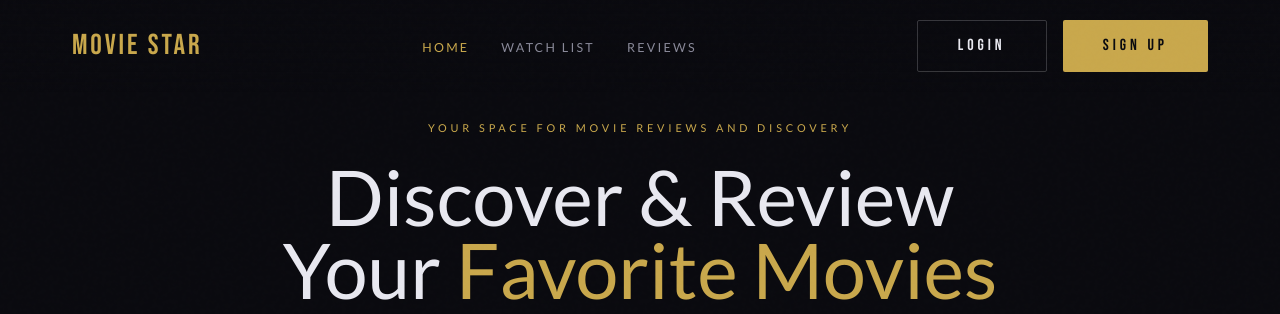
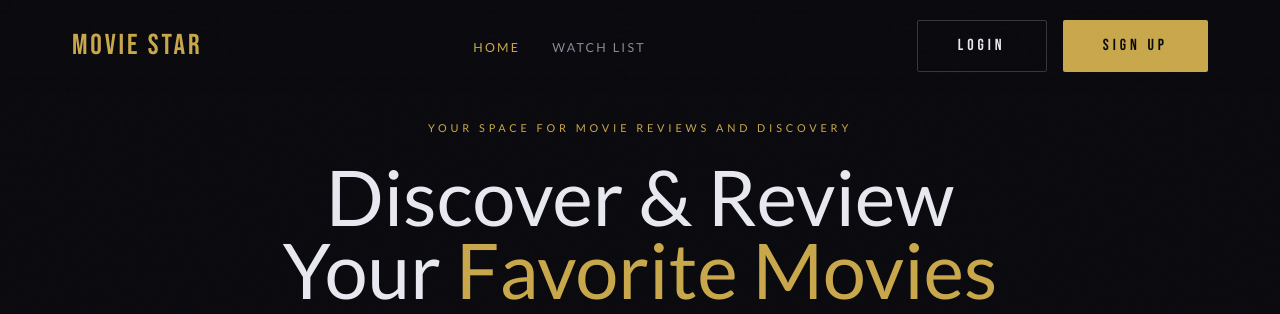
Before and after one commit to bakietle/CITS3403-AGILE-WEB-DEVELOPMENT-Project, a Python web app: template frontend/templates/home_page.html in a window 1280 px wide. Shown: the top 314 px of the page. Run offline with Jinja, Linux system fonts and the light colour scheme; the template is opened without the code that fills it, so the values that code supplies are empty; some libraries are stand-ins or nearby versions.

Commit message:
Get rid of reviews in nav bar

```diff
--- a/frontend/templates/home_page.html
+++ b/frontend/templates/home_page.html
@@ -18,7 +18,6 @@
       <ul class="nav-links">
         <li><a href="home_page.html" class="active">Home</a></li>
         <li><a href="watchlist_page.html">Watch List</a></li>
-        <li><a href="#reviews">Reviews</a></li>
       </ul>
       <div class="nav-actions" id="nav-actions">
         <a href="auth.html" class="btn-ghost auth-guest-only">Login</a>
--- a/frontend/templates/watchlist_page.html
+++ b/frontend/templates/watchlist_page.html
@@ -18,7 +18,6 @@
       <ul class="nav-links">
         <li><a href="home_page.html">Home</a></li>
         <li><a href="watchlist_page.html" class="active">Watch List</a></li>
-        <li><a href="home_page.html#reviews">Reviews</a></li>
       </ul>
 
       <div class="nav-actions">
```
